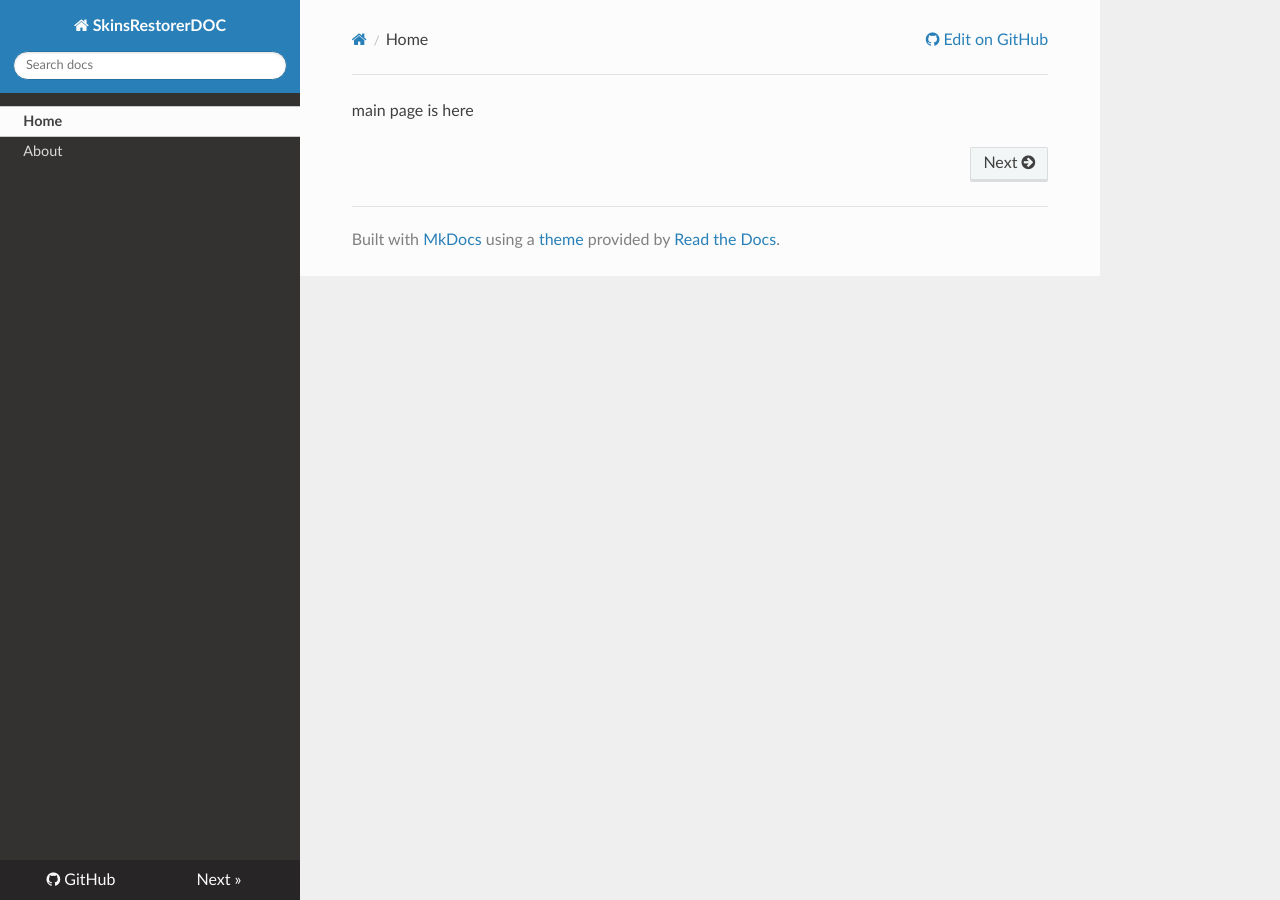
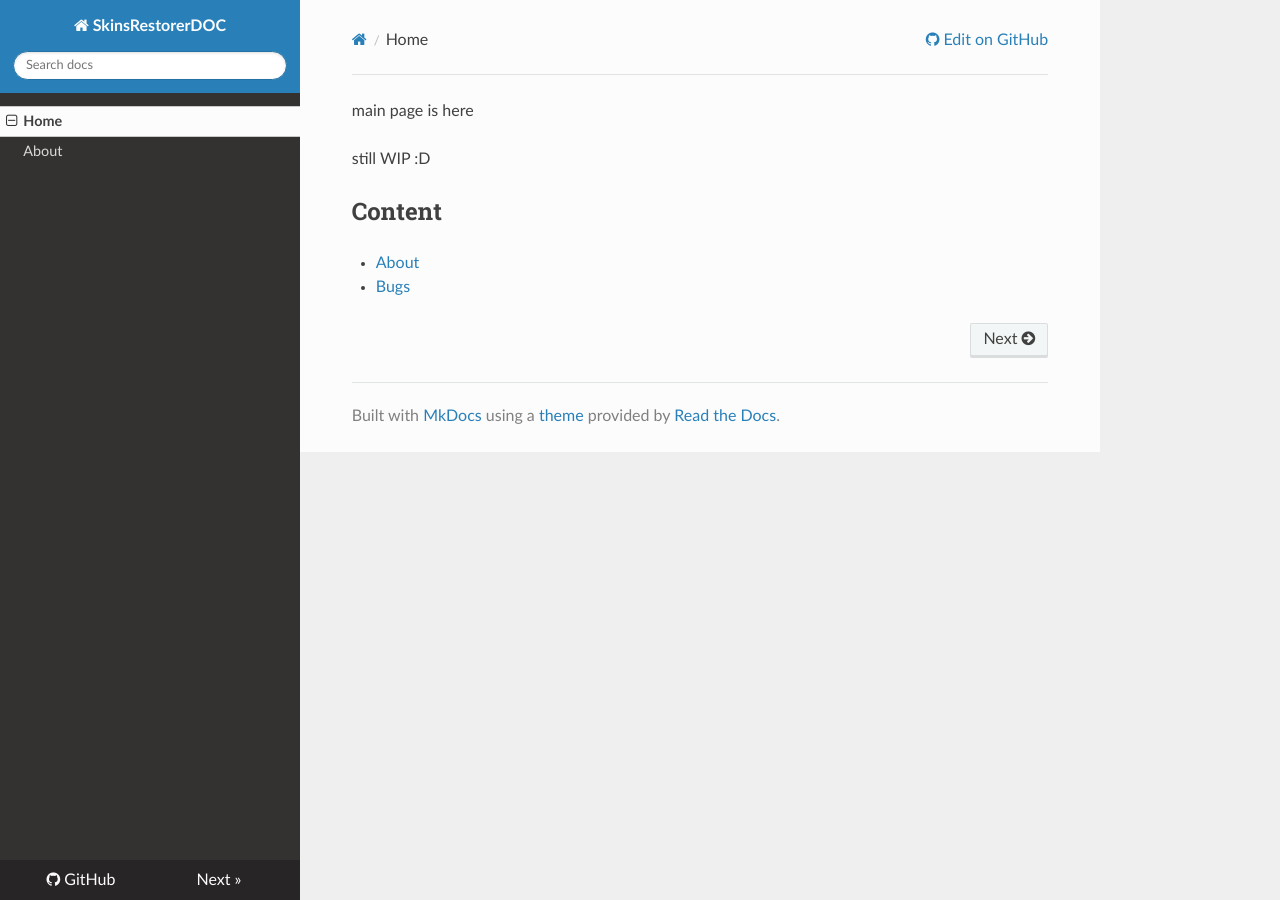
Before and after one commit to xknat/SkinsRestorerDOC, an MkDocs documentation site: the page built from docs/index.md, in a window 1280 px wide. Built offline with MkDocs 1.6.1, drawn with Linux system fonts in a browser that asks for light colours; nearby versions of some CDN libraries; old or Windows-style settings are respelled for this version of MkDocs.

Commit message:
index _b

```diff
--- a/docs/index.md
+++ b/docs/index.md
@@ -1 +1,8 @@
 main page is here
+
+still WIP :D
+
+
+##Content
+- [About](about.md)
+- [Bugs](bugs.md)
```
